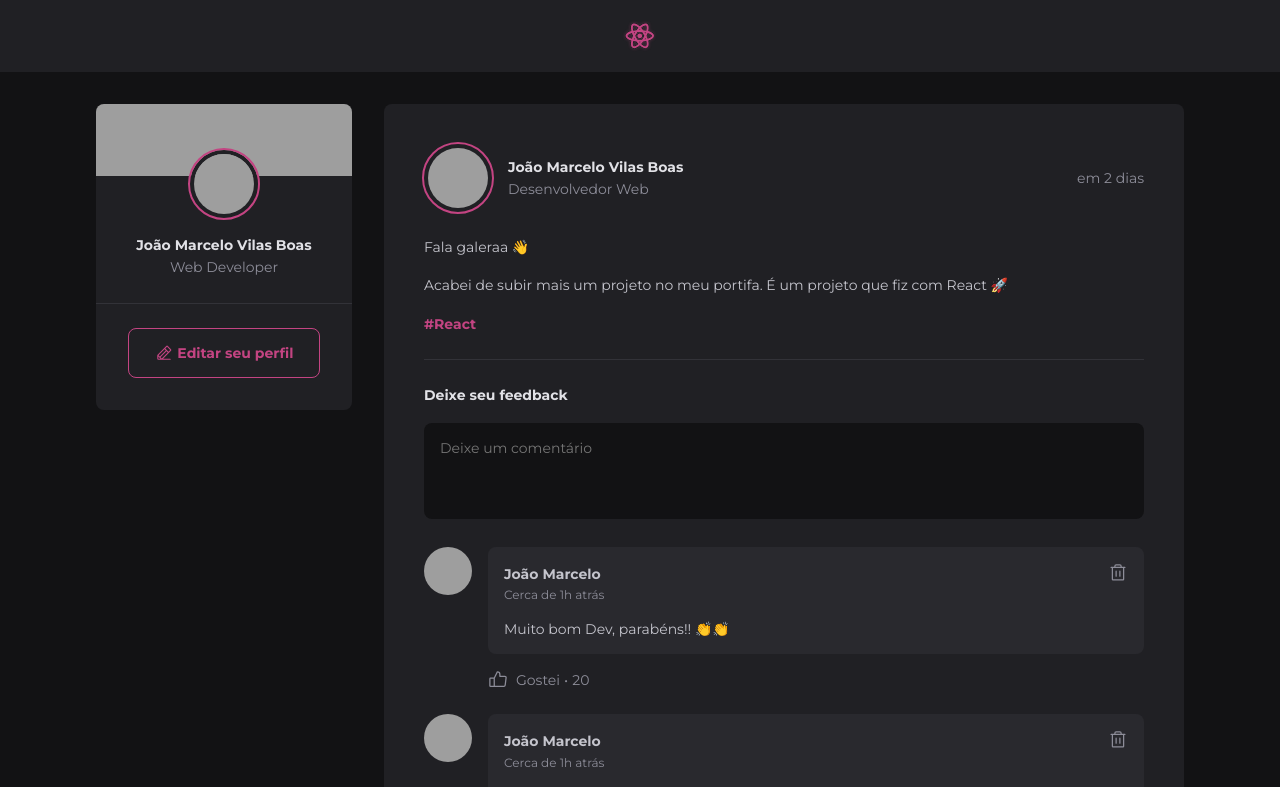
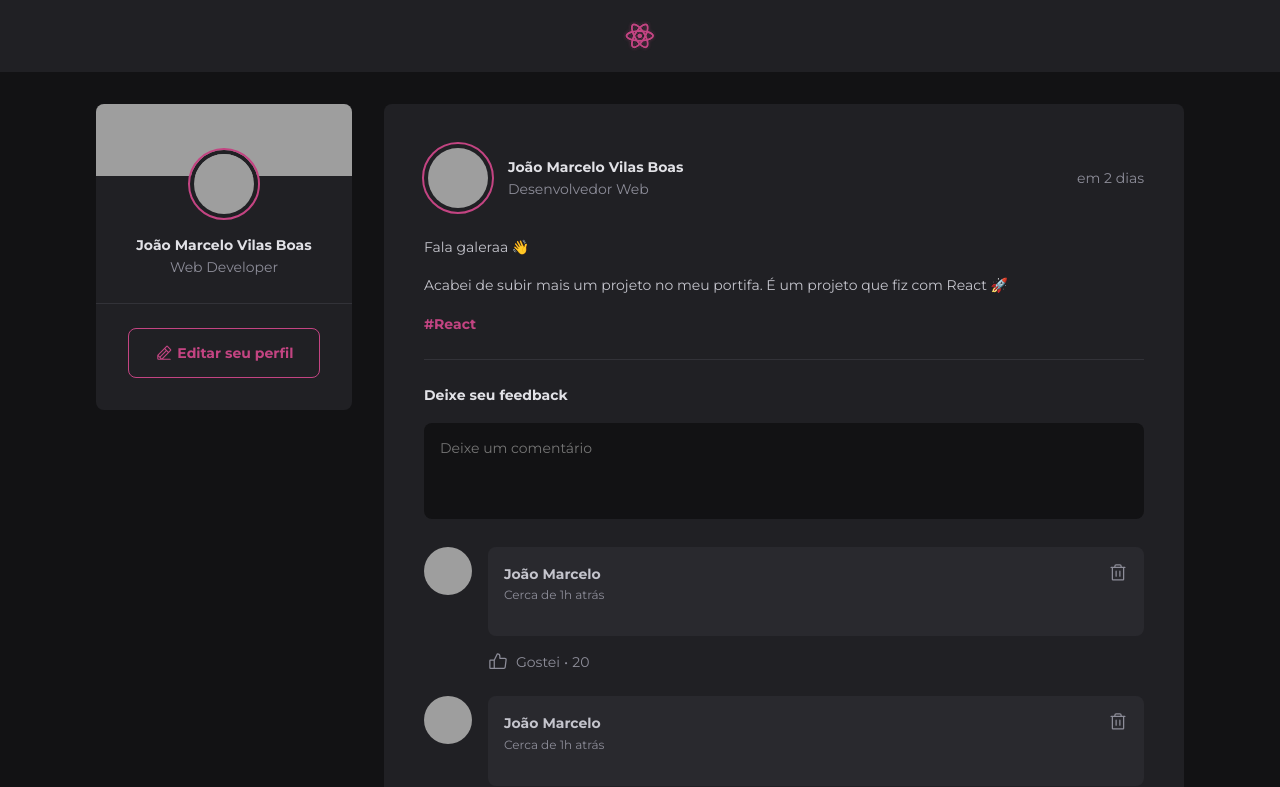
Before and after one commit to joaombvb/fundamentos-reactjs, a React (Vite) app: page / in a window 1280 px wide. Shown: the top 787 px of the page. Built offline with nearby package versions, Linux system fonts and the light colour scheme; grey boxes are pictures that could not be loaded.

Commit message:
adiciona conteúdo do comentario de acordo com input

```diff
--- a/src/components/Comment.jsx
+++ b/src/components/Comment.jsx
@@ -2,7 +2,7 @@
 import { Trash, ThumbsUp } from '@phosphor-icons/react';
 import { Avatar } from './Avatar';
 
-export function Comment() {
+export function Comment({ content }) {
     return (
         <div className={styles.comment}>
             <Avatar hasBorder={false} src="https://xesque.rocketseat.dev/users/avatar/profile-35fbe46d-88c8-4083-ade4-2fcde39eccff-1709175086396.jpg" />
@@ -20,7 +20,7 @@
                         </button>
                     </header>
 
-                    <p>Muito bom Dev, parabéns!! 👏👏</p>
+                    <p>{content}</p>
                 </div>
 
                 <footer>
```
